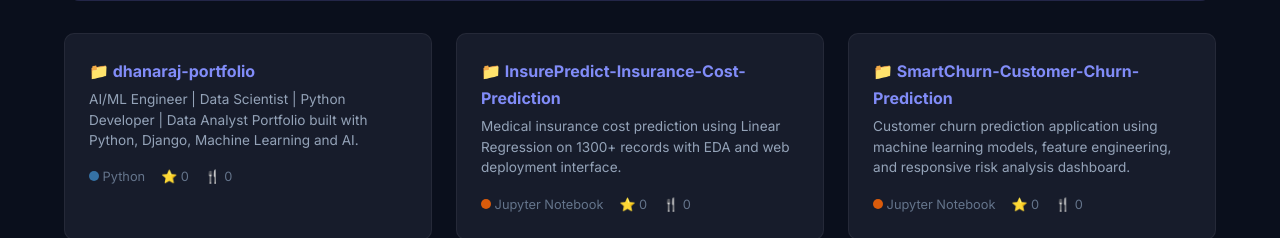
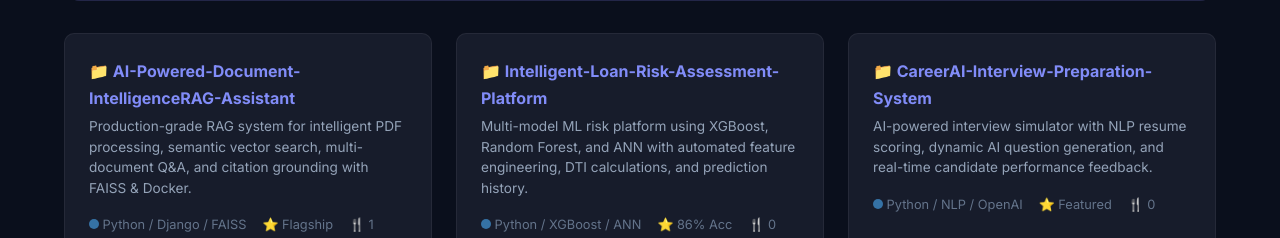
Before and after one commit to Dhanaraj2410/dhanaraj-portfolio, a Django app: page / in a window 1280 px wide. Shown: the part 6262-6500 px from the top of the page. Run offline with Django 5.2, Linux system fonts and the light colour scheme; data comes from the database, SQL or seed files in the repository; data that the repository does not hold is empty.

Commit message:
feat(templates): update hero summary and GitHub cards with Plainsurf role and RAG project

```diff
--- a/templates/home.html
+++ b/templates/home.html
@@ -82,7 +82,7 @@
               Detail-oriented and proactive <strong>2026 Fresh Graduate in Bachelor of Engineering (Information Technology)</strong> from <strong>Savitribai Phule Pune University (SPPU)</strong> with an outstanding academic record of <strong>8.54 CGPA</strong>. Professional Certification in Data Science & Artificial Intelligence from <strong>IIT Roorkee (iHUB DivyaSampark)</strong>.
             </p>
             <p style="margin-top: 1rem;">
-              Currently gaining practical software engineering and analytics experience through dual industry internships as a <strong>Data Science Intern at Technoworld Softwares, Pune</strong> and <strong>Python Developer Intern at QSpiders, Pune</strong>.
+              Currently working as an <strong>AI Trainee at Plainsurf Solutions Pvt Ltd, Pune</strong>, developing AI/ML solutions using Python, NLP, LLMs, and Generative AI (RAG) techniques. Prior experience includes hands-on industry roles as a <strong>Data Science Intern at Technoworld Softwares</strong> and <strong>Python Intern at QSpiders, Pune</strong>.
             </p>
             <p style="margin-top: 1rem;">
               Hands-on expertise in building end-to-end Machine Learning models, Object-Oriented Python programming, complex relational SQL database queries, RESTful API architecture with Django, Exploratory Data Analysis (EDA), and interactive Power BI dashboards. Open to work and available immediately for full-time engineering roles.
@@ -451,11 +451,51 @@
       </div>
 
       <div class="repos-grid" style="display: grid; grid-template-columns: repeat(auto-fill, minmax(300px, 1fr)); gap: 1.5rem; margin-top: var(--space-xl);">
+        <a href="https://github.com/Dhanaraj2410/AI-Powered-Document-IntelligenceRAG-Assistant" target="_blank" rel="noopener" class="repo-card">
+          <div class="repo-name">📁 AI-Powered-Document-IntelligenceRAG-Assistant</div>
+          <div class="repo-desc">Production-grade RAG system for intelligent PDF processing, semantic vector search, multi-document Q&A, and citation grounding with FAISS & Docker.</div>
+          <div class="repo-meta">
+            <span><span class="repo-lang-dot" style="background: #3572A5;"></span> Python / Django / FAISS</span>
+            <span>⭐ Flagship</span>
+            <span>🍴 1</span>
+          </div>
+        </a>
+
+        <a href="https://github.com/Dhanaraj2410/Intelligent-Loan-Risk-Assessment-Prediction-Platform" target="_blank" rel="noopener" class="repo-card">
+          <div class="repo-name">📁 Intelligent-Loan-Risk-Assessment-Platform</div>
+          <div class="repo-desc">Multi-model ML risk platform using XGBoost, Random Forest, and ANN with automated feature engineering, DTI calculations, and prediction history.</div>
+          <div class="repo-meta">
+            <span><span class="repo-lang-dot" style="background: #3572A5;"></span> Python / XGBoost / ANN</span>
+            <span>⭐ 86% Acc</span>
+            <span>🍴 0</span>
+          </div>
+        </a>
+
+        <a href="https://github.com/Dhanaraj2410/CareerAI-AI-Powered-Interview-Preparation-System" target="_blank" rel="noopener" class="repo-card">
+          <div class="repo-name">📁 CareerAI-Interview-Preparation-System</div>
+          <div class="repo-desc">AI-powered interview simulator with NLP resume scoring, dynamic AI question generation, and real-time candidate performance feedback.</div>
+          <div class="repo-meta">
+            <span><span class="repo-lang-dot" style="background: #3572A5;"></span> Python / NLP / OpenAI</span>
+            <span>⭐ Featured</span>
+            <span>🍴 0</span>
+          </div>
+        </a>
+
         <a href="https://github.com/Dhanaraj2410/dhanaraj-portfolio" target="_blank" rel="noopener" class="repo-card">
           <div class="repo-name">📁 dhanaraj-portfolio</div>
-          <div class="repo-desc">AI/ML Engineer | Data Scientist | Python Developer | Data Analyst Portfolio built with Python, Django, Machine Learning and AI.</div>
+          <div class="repo-desc">AI/ML Engineer & Data Scientist full-stack portfolio platform built with Django, DRF, MySQL/PostgreSQL, and responsive UI.</div>
           <div class="repo-meta">
-            <span><span class="repo-lang-dot" style="background: #3572A5;"></span> Python</span>
+            <span><span class="repo-lang-dot" style="background: #3572A5;"></span> Python / Django / MySQL</span>
+            <span>⭐ Active</span>
+            <span>🍴 0</span>
+          </div>
+        </a>
+
+        <a href="https://github.com/Dhanaraj2410/SmartChurn-Customer-Churn-Prediction-System" target="_blank" rel="noopener" class="repo-card">
+          <div class="repo-name">📁 SmartChurn-Customer-Churn-Prediction</div>
+          <div class="repo-desc">Customer churn prediction application using machine learning models, feature engineering, and responsive risk analysis dashboard.</div>
+          <div class="repo-meta">
+            <span><span class="repo-lang-dot" style="background: #DA5B0B;"></span> Jupyter Notebook / ML</span>
             <span>⭐ 0</span>
             <span>🍴 0</span>
           </div>
@@ -465,47 +505,7 @@
           <div class="repo-name">📁 InsurePredict-Insurance-Cost-Prediction</div>
           <div class="repo-desc">Medical insurance cost prediction using Linear Regression on 1300+ records with EDA and web deployment interface.</div>
           <div class="repo-meta">
-            <span><span class="repo-lang-dot" style="background: #DA5B0B;"></span> Jupyter Notebook</span>
-            <span>⭐ 0</span>
-            <span>🍴 0</span>
-          </div>
-        </a>
-
-        <a href="https://github.com/Dhanaraj2410/SmartChurn-Customer-Churn-Prediction-System" target="_blank" rel="noopener" class="repo-card">
-          <div class="repo-name">📁 SmartChurn-Customer-Churn-Prediction</div>
-          <div class="repo-desc">Customer churn prediction application using machine learning models, feature engineering, and responsive risk analysis dashboard.</div>
-          <div class="repo-meta">
-            <span><span class="repo-lang-dot" style="background: #DA5B0B;"></span> Jupyter Notebook</span>
-            <span>⭐ 0</span>
-            <span>🍴 0</span>
-          </div>
-        </a>
-
-        <a href="https://github.com/Dhanaraj2410/loan-prediction-logistic-regression" target="_blank" rel="noopener" class="repo-card">
-          <div class="repo-name">📁 loan-prediction-logistic-regression</div>
-          <div class="repo-desc">End-to-end Machine Learning project for loan approval prediction using Logistic Regression with 86% accuracy and Django backend.</div>
-          <div class="repo-meta">
-            <span><span class="repo-lang-dot" style="background: #DA5B0B;"></span> Jupyter Notebook</span>
-            <span>⭐ 0</span>
-            <span>🍴 0</span>
-          </div>
-        </a>
-
-        <a href="https://github.com/Dhanaraj2410/Python-EDA-Workflow" target="_blank" rel="noopener" class="repo-card">
-          <div class="repo-name">📁 Python-EDA-Workflow</div>
-          <div class="repo-desc">Exploratory Data Analysis (EDA) workflow — data cleaning, visualization, outlier detection, and statistical insights with Pandas & Seaborn.</div>
-          <div class="repo-meta">
-            <span><span class="repo-lang-dot" style="background: #DA5B0B;"></span> Jupyter Notebook</span>
-            <span>⭐ 0</span>
-            <span>🍴 0</span>
-          </div>
-        </a>
-
-        <a href="https://github.com/Dhanaraj2410/data-visualization-in-python" target="_blank" rel="noopener" class="repo-card">
-          <div class="repo-name">📁 data-visualization-in-python</div>
-          <div class="repo-desc">Data visualization patterns using Matplotlib and Seaborn for clear statistical chart generation.</div>
-          <div class="repo-meta">
-            <span><span class="repo-lang-dot" style="background: #DA5B0B;"></span> Jupyter Notebook</span>
+            <span><span class="repo-lang-dot" style="background: #DA5B0B;"></span> Python / Scikit-learn</span>
             <span>⭐ 0</span>
             <span>🍴 0</span>
           </div>
```
